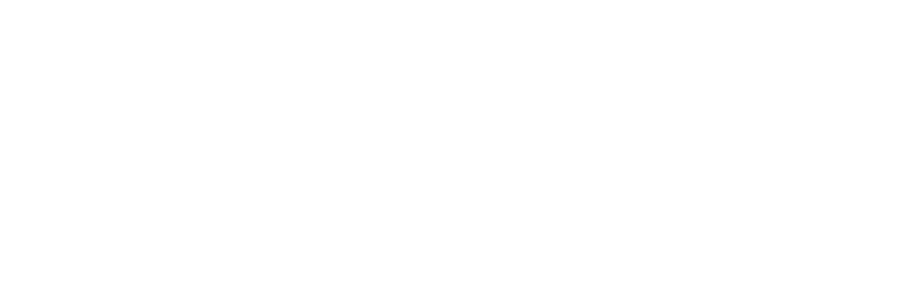
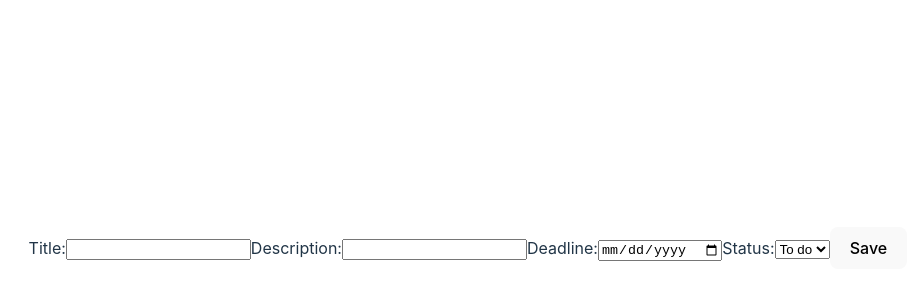
Before and after one commit to glowinZero/kampus, a React (Vite) app in the folder kampus/: page /Todolist/1/edit in a window 1280 px wide. Before the commit this address had no page. Shown: the part 152-452 px from the top of the page, without its empty margins (172-1090 px from the left). Built offline with nearby package versions, Linux system fonts and the light colour scheme; no server answers.

Commit message:
task edit page update

```diff
--- a/kampus/src/App.jsx
+++ b/kampus/src/App.jsx
@@ -23,7 +23,7 @@
         <Route path="/profile" element={<ProfilePage/>}/>
         <Route path="/contacts" element={<ContactsPage/>}/>
         <Route path="/Todolist/:_id" element={<TaskDetails />} /> {/* TEMPORARIO */}
-        <Route path="/Todolist/edit" element={<EditTask />} /> {/* TEMPORARIO */}
+        <Route path="/Todolist/:_id/edit" element={<EditTask />} /> {/* TEMPORARIO */}
 
 
 
--- a/kampus/src/Components/ToDoList/AddTask.jsx
+++ b/kampus/src/Components/ToDoList/AddTask.jsx
@@ -8,7 +8,7 @@
   const [title, setTitle] = useState('');
   const [body, setBody] = useState('');
   const [deadline, setDeadline] = useState('');
-  const [status, setStatus] = useState('');
+  const [status, setStatus] = useState('To do');
   const [successMessage, setSuccessMessage] = useState('');
   const [errorMessage, setErrorMessage] = useState('');
 
@@ -45,8 +45,8 @@
 
         <label> Deadline: <input type="date" value={deadline} onChange={(e) => setDeadline(e.target.value)} /></label>
 
-        <label> Status: <input type="text" value={status} onChange={(e) => setStatus(e.target.value)} /></label>
-
+    {/*     <label> Status: <input type="text" value={status} onChange={(e) => setStatus(e.target.value)} /></label>
+ */}
         <button type="submit">Submit</button>
       </form>
 
--- a/kampus/src/Components/ToDoList/EditTask.jsx
+++ b/kampus/src/Components/ToDoList/EditTask.jsx
@@ -2,26 +2,27 @@
 import axios from "axios";
 import { useNavigate, useParams } from "react-router-dom";
 
-const BACKEND_TODO_URL = "http://localhost:5005"; // Update with your backend URL
+const BACKEND_TODO_URL = "http://localhost:5005";
 
 const EditTask = () => {
   const { taskId } = useParams();
-
+  const [taskIdFromParams, setTaskIdFromParams] = useState('');
   const [title, setTitle] = useState('');
   const [body, setBody] = useState('');
   const [deadline, setDeadline] = useState('');
   const [status, setStatus] = useState('');
-
   const navigate = useNavigate();
 
   useEffect(() => {
-    axios.get(`${BACKEND_TODO_URL}/${taskId}`)
+    axios.get(`${BACKEND_TODO_URL}/api/tasks/${taskId}`)
       .then((response) => {
         const taskDetails = response.data;
-        setTitle(taskDetails.title);
-        setBody(taskDetails.body);
-        setDeadline(taskDetails.deadline);
-        setStatus(taskDetails.status);
+          setTaskIdFromParams(taskDetails._id || ''); // set _id in state
+          setTitle(taskDetails.title || '');
+          setBody(taskDetails.body);
+          setDeadline(taskDetails.deadline || '');
+          setStatus(taskDetails.status || '');
+
       })
       .catch((error) => {
         console.error("Error fetching Task details:", error);
@@ -32,15 +33,18 @@
     e.preventDefault();
 
     const requestBody = {
-      title,
+      _id: taskIdFromParams, // use _id from state
+      title:title,
       body,
       deadline,
       status,
     };
 
-    axios.put(`${BACKEND_TODO_URL}/${taskId}`, requestBody)
+    const newTaskId = localStorage.getItem("taskId");
+    axios.put(`${BACKEND_TODO_URL}/api/tasks/${newTaskId}`, requestBody)
       .then(() => {
-        navigate(`/Todolist/${taskId}`);
+        console.log("TASK EDITED!", newTaskId);
+        navigate(`/Todolist/${newTaskId}`);
       })
       .catch((error) => {
         console.error("Error updating task details:", error);
@@ -56,7 +60,7 @@
             type="text"
             name="title"
             value={title}
-            readOnly
+            onChange={(e) => setTitle(e.target.value !== title ? e.target.value : title)}
           />
         </label>
 
@@ -65,8 +69,9 @@
           <input
             type="text"
             name="description"
+            placeholder={body}
             value={body}
-            onChange={(e) => setBody(e.target.value)}
+            onChange={(e) => setBody(e.target.value !== body ? e.target.value : body)}
           />
         </label>
 
@@ -82,12 +87,14 @@
 
         <label>
           Status:
-          <input
-            type="text"
+          <select
             name="status"
             value={status}
-            onChange={(e) => setStatus(e.target.value)}
-          />
+            onChange={(e) => setStatus(e.target.value !== status ? e.target.value : status)}
+          >
+            <option value="To do">To do</option>
+            <option value="Done">Done</option>
+          </select>
         </label>
 
         <button type="submit">Save</button>
--- a/kampus/src/Components/ToDoList/TaskDetails.jsx
+++ b/kampus/src/Components/ToDoList/TaskDetails.jsx
@@ -1,14 +1,13 @@
 import React, { useEffect, useState } from "react";
 import axios from "axios";
-import { Link, useNavigate, useParams } from "react-router-dom";
-import EditTask from "./EditTask";
+import { Link, useNavigate } from "react-router-dom";
+import NavBar from "../Navbar/NavBar";
 
 const BACKEND_TODO_URL = "http://localhost:5005";
 
 function TaskDetails() {
   const [task, setTask] = useState(null);
-  const { id } = useParams();
-  const taskId = localStorage.getItem("taskId")
+  const taskId = localStorage.getItem("taskId");
   const navigate = useNavigate();
 
   useEffect(() => {
@@ -20,24 +19,22 @@
       .catch((error) => {
         console.error("Error fetching task details:", error);
       });
-  }, [id]);
+  }, [taskId]);
 
-  const deleteTask = () => {
-    if (task) {
-      axios
-        .delete(`${BACKEND_TODO_URL}/api/tasks/${taskId}`)
+  function deleteTask() {
+    axios.delete(`${BACKEND_TODO_URL}/api/task/${taskId}`)
       .then(() => {
-          console.log("Task deleted successfully");
-          // Add additional logic or navigation if needed
+        console.log("Task deleted!");
+        navigate(`/Todolist`);
       })
       .catch((error) => {
         console.error("Error deleting task:", error);
       });
   }
-  };
 
   return (
     <div>
+        <NavBar/>
       <h1>Task</h1>
       {task && (
         <div key={task._id}>
@@ -49,9 +46,10 @@
           <button onClick={deleteTask}>Delete Task</button>
         </div>
       )}
-      <Link to = "/Todolist/edit">
-      <button >Edit Task</button>
+      <Link to={`/Todolist/${taskId}/edit`}>
+  <button>Edit Task</button>
 </Link>
+
 
 
     </div>
--- a/kampus/src/Components/ToDoList/ToDoList.jsx
+++ b/kampus/src/Components/ToDoList/ToDoList.jsx
@@ -1,14 +1,13 @@
 import React, { useEffect, useState } from "react";
 import axios from "axios";
-import {  Link, useNavigate } from "react-router-dom";
-import AddTask from "./AddTask";
+import { useNavigate } from "react-router-dom";
+import NavBar from "../Navbar/NavBar";
 
 const BACKEND_TODO_URL = "http://localhost:5005";
 
 function ToDoList() {
   const [tasks, setTasks] = useState([]);
   const navigate = useNavigate();
-  const [tasksId, setTasksId] = useState();
 
   useEffect(() => {
     localStorage.removeItem("taskId");
@@ -16,6 +15,7 @@
       .get(`${BACKEND_TODO_URL}/api/tasks`) // Confirm the correct backend URL
       .then((response) => {
         setTasks(response.data);
+        console.log(response)
       })
       .catch((error) => {
         console.error("Error fetching tasks details:", error);
@@ -36,18 +36,17 @@
       .then(() => {
         console.log("Task deleted!");
         navigate(`/Todolist`);
+        window.location.reload();
+
       })
       .catch((error) => {
         console.error("Error deleting task:", error);
       });
   }
 
-
-
-
-
   return (
     <div>
+      <NavBar/>
       <h1>My To-do List</h1>
       {tasks && tasks.map((task) => (
         <div key={task._id}>
```
Lines whose indentation alone changed are shown as unchanged.
